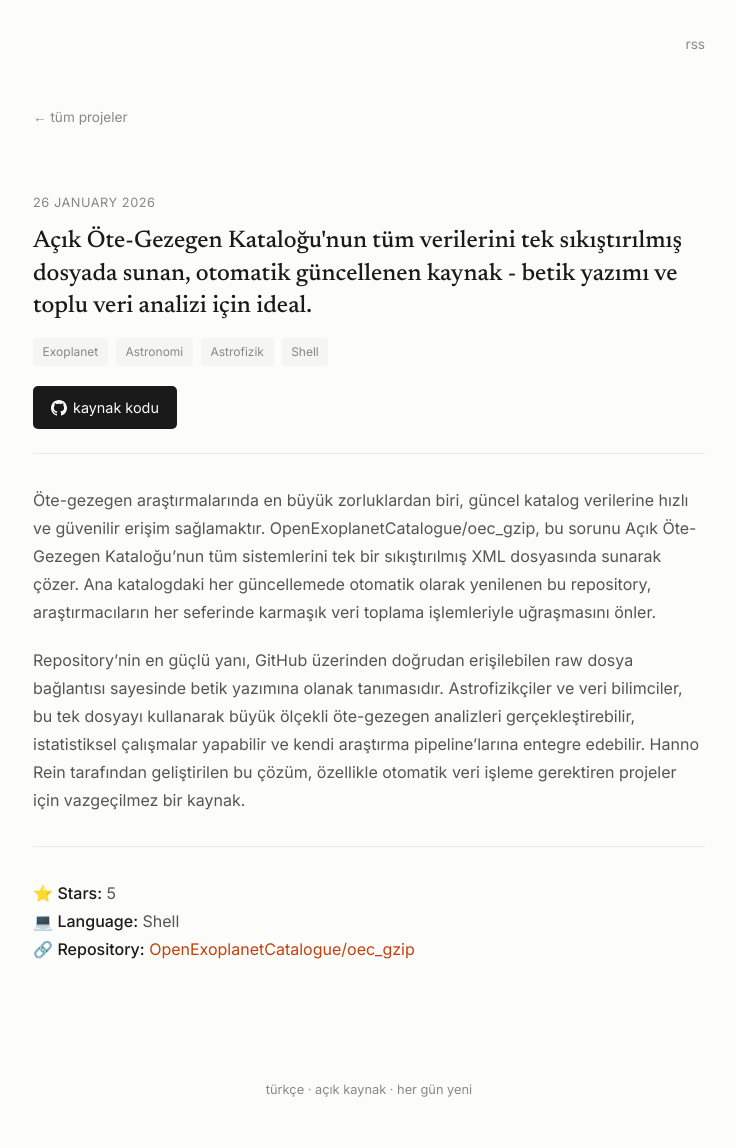
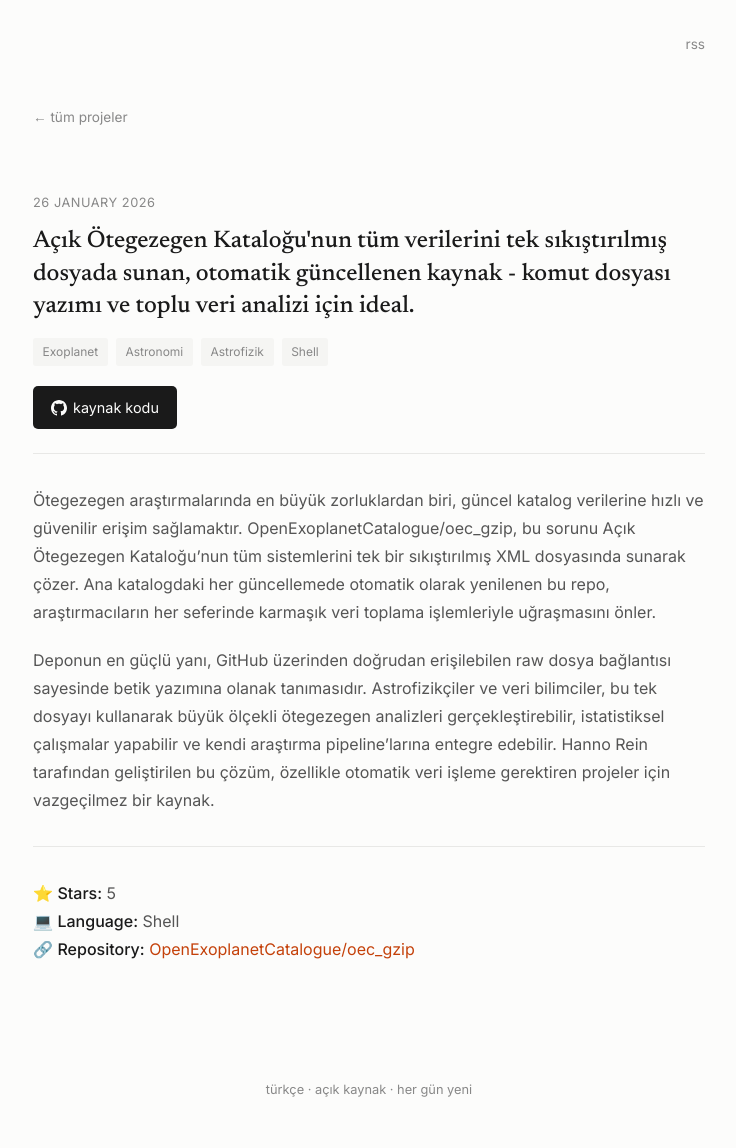
Before and after one commit to ArifSolmaz/repo, a Jekyll site: the page built from docs/_posts/2026-01-26-oec-gzip.md, in a window 1280 px wide. Shown: the whole page, without its empty margins (271-1007 px from the left). Built offline with Jekyll 4.4.1, drawn with Linux system fonts in a browser that asks for light colours.

Commit message:
Update 2026-01-26-oec-gzip.md via admin panel

```diff
--- a/docs/_posts/2026-01-26-oec-gzip.md
+++ b/docs/_posts/2026-01-26-oec-gzip.md
@@ -1,15 +1,14 @@
 ---
 layout: post
-title: "Açık Öte-Gezegen Kataloğu'nun tüm verilerini tek sıkıştırılmış dosyada sunan, otomatik güncellenen kaynak - betik yazımı ve toplu veri analizi için ideal."
-
+title: "Açık Ötegezegen Kataloğu'nun tüm verilerini tek sıkıştırılmış dosyada sunan, otomatik güncellenen kaynak - komut dosyası yazımı ve toplu veri analizi için ideal."
 repo_url: "https://github.com/OpenExoplanetCatalogue/oec_gzip"
 tags: ["Exoplanet", "Astronomi", "Astrofizik", "Shell"]
 date: 2026-01-26 11:30:59 +0300
 ---
 
-Öte-gezegen araştırmalarında en büyük zorluklardan biri, güncel katalog verilerine hızlı ve güvenilir erişim sağlamaktır. OpenExoplanetCatalogue/oec_gzip, bu sorunu Açık Öte-Gezegen Kataloğu'nun tüm sistemlerini tek bir sıkıştırılmış XML dosyasında sunarak çözer. Ana katalogdaki her güncellemede otomatik olarak yenilenen bu repository, araştırmacıların her seferinde karmaşık veri toplama işlemleriyle uğraşmasını önler.
+Ötegezegen araştırmalarında en büyük zorluklardan biri, güncel katalog verilerine hızlı ve güvenilir erişim sağlamaktır. OpenExoplanetCatalogue/oec_gzip, bu sorunu Açık Ötegezegen Kataloğu'nun tüm sistemlerini tek bir sıkıştırılmış XML dosyasında sunarak çözer. Ana katalogdaki her güncellemede otomatik olarak yenilenen bu repo, araştırmacıların her seferinde karmaşık veri toplama işlemleriyle uğraşmasını önler.
 
-Repository'nin en güçlü yanı, GitHub üzerinden doğrudan erişilebilen raw dosya bağlantısı sayesinde betik yazımına olanak tanımasıdır. Astrofizikçiler ve veri bilimciler, bu tek dosyayı kullanarak büyük ölçekli öte-gezegen analizleri gerçekleştirebilir, istatistiksel çalışmalar yapabilir ve kendi araştırma pipeline'larına entegre edebilir. Hanno Rein tarafından geliştirilen bu çözüm, özellikle otomatik veri işleme gerektiren projeler için vazgeçilmez bir kaynak.
+Deponun en güçlü yanı, GitHub üzerinden doğrudan erişilebilen raw dosya bağlantısı sayesinde betik yazımına olanak tanımasıdır. Astrofizikçiler ve veri bilimciler, bu tek dosyayı kullanarak büyük ölçekli ötegezegen analizleri gerçekleştirebilir, istatistiksel çalışmalar yapabilir ve kendi araştırma pipeline'larına entegre edebilir. Hanno Rein tarafından geliştirilen bu çözüm, özellikle otomatik veri işleme gerektiren projeler için vazgeçilmez bir kaynak.
 
 ---
 
```
